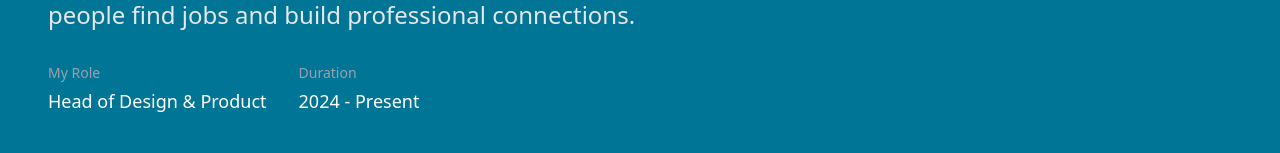
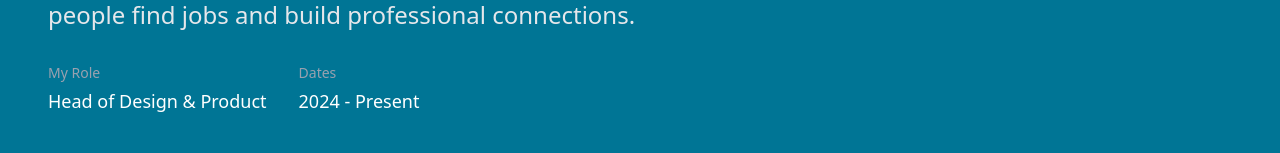
Before and after one commit to arpdale/portfolio, a React (Vite) app: page /case-study/blossom in a window 1280 px wide. Shown: the part 379-532 px from the top of the page. Built offline with nearby package versions, Linux system fonts and the light colour scheme.

Commit message:
Update case study header to change "Duration" label to "Dates"

```diff
--- a/src/polymet/components/case-study-header.tsx
+++ b/src/polymet/components/case-study-header.tsx
@@ -40,7 +40,7 @@ export default function CaseStudyHeader({
               <p className="text-lg">{role}</p>
             </div>
             <div>
-              <p className="text-sm text-gray-400 mb-1">Duration</p>
+              <p className="text-sm text-gray-400 mb-1">Dates</p>
               <p className="text-lg">{duration}</p>
             </div>
           </div>
--- a/src/polymet/pages/case-study.tsx
+++ b/src/polymet/pages/case-study.tsx
@@ -136,7 +136,7 @@ export default function CaseStudyPage() {
       subtitle:
         "Using data to define user archetypes and create service blueprints that aligned teams and uncovered new product opportunities.",
       image: "https://picsum.photos/seed/usaa012/1200/600",
-      role: "Design Directory, Real Estate Lending",
+      role: "Design Director, Real Estate Lending",
       duration: "2019 - 2022",
       challenge:
         "USAA's mortgage experience was designed as a one-size-fits-all journey, but military members have unique circumstances that affect their home buying process. The existing system didn't account for frequent relocations, deployment schedules, or VA loan eligibility.",
```
Also changed, not shown: public/images/projects/wheel/outcome.png (added).
